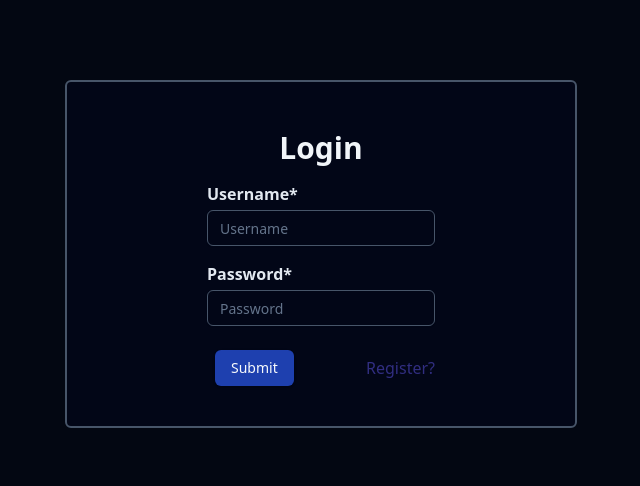
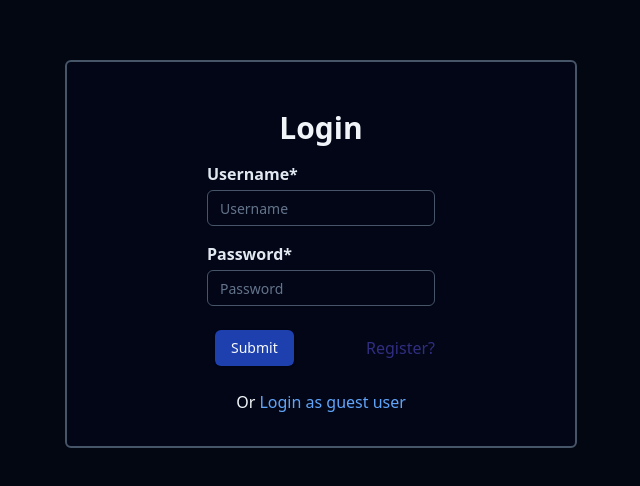
Before and after one commit to faizan-20/messaging-app, a React (Vite) app in the folder client/: page / in a window 1280 px wide. Shown: the part 146-632 px from the top of the page, without its empty margins (319-959 px from the left). Built offline with nearby package versions, Linux system fonts and the light colour scheme.

Commit message:
add support to login as guest user

```diff
--- a/client/src/components/Home.tsx
+++ b/client/src/components/Home.tsx
@@ -22,6 +22,7 @@ export default function Home() {
         const { data } = await axios.get("/users");
         setUser(data);
       } catch (error) {
+        localStorage.clear();
         console.error(error);
         navigate("/");
       }
--- a/client/src/components/Login.tsx
+++ b/client/src/components/Login.tsx
@@ -48,16 +48,31 @@ export default function Login() {
     setIsLoading(false);
   };
 
+  const loginAsGuest = async () => {
+    setIsLoading(true);
+
+    try {
+      const { data } = await axios.post("/users/login", {
+        username: "guest",
+        password: "guest123",
+      });
+      localStorage.setItem("accessToken", data.token);
+      axios.defaults.headers.common["Authorization"] =
+        `${localStorage.getItem("accessToken")}`;
+      navigate("/home");
+    } catch (error) {
+      if (isAxiosError(error)) {
+        toast({
+          variant: "destructive",
+          title: "Oh uh, Something went wrong",
+          description: error?.response?.data.msg,
+        });
+      } else console.error(error);
+    }
+    setIsLoading(false);
+  };
+
   useEffect(() => {
-    // const checkUser = async () => {
-    //   try {
-    //     await axios.get("/users");
-    //     navigate("/home");
-    //   } catch (error) {
-    //     console.error(error);
-    //   }
-    // };
-    // checkUser();
     const token = localStorage.getItem("accessToken");
     if (token) {
       navigate("/home");
@@ -104,6 +119,12 @@ export default function Login() {
                 Register?
               </Link>
             </div>
+            <div className="self-center" onClick={loginAsGuest}>
+              Or{" "}
+              <span className="cursor-pointer text-blue-400 hover:text-slate-400">
+                Login as guest user
+              </span>
+            </div>
           </form>
         </div>
       </div>
```
